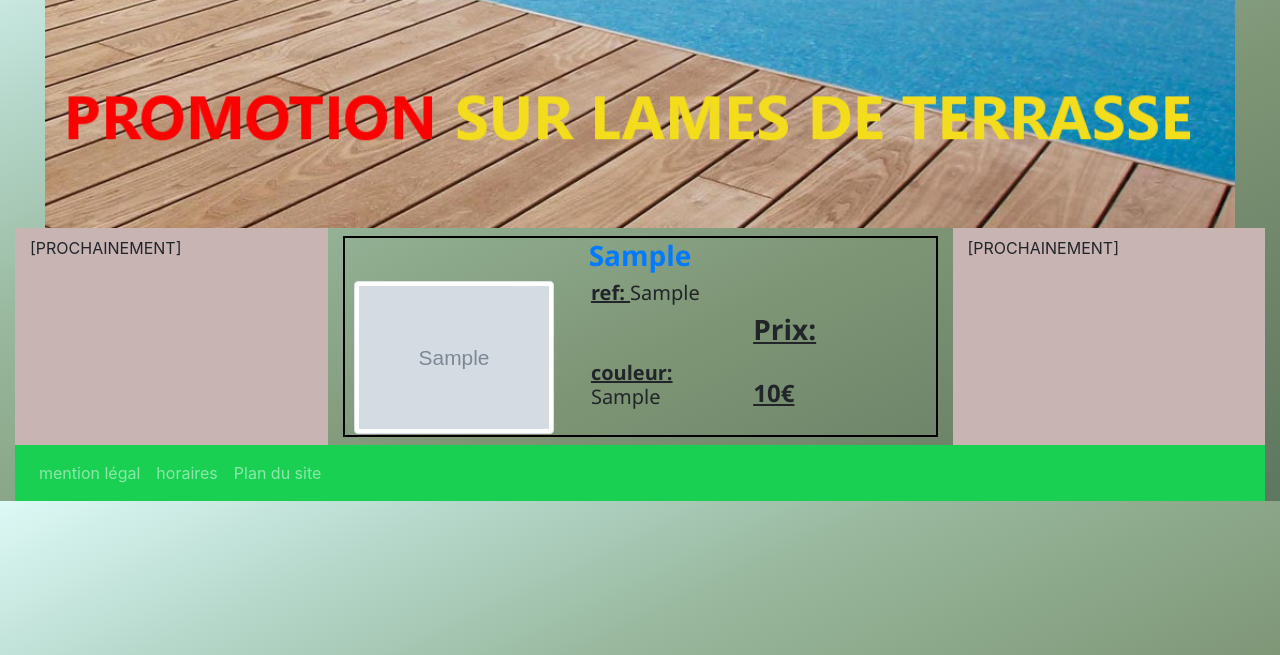
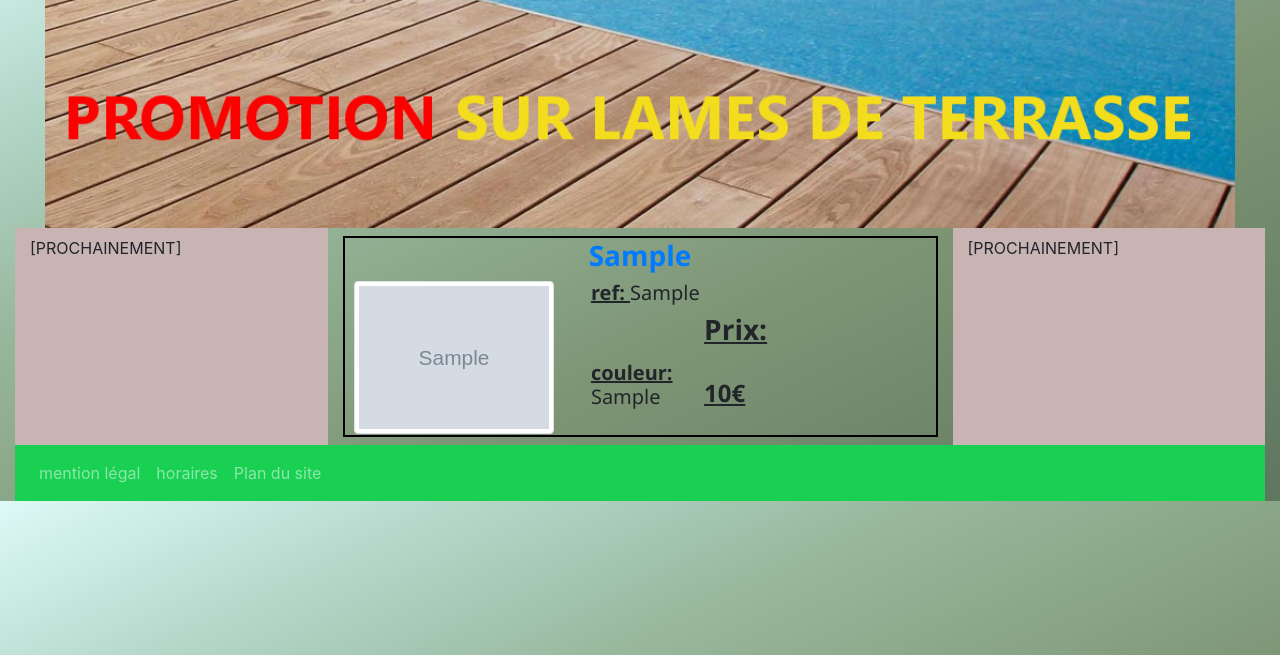
Before and after one commit to nicofoviaux/nicophp, a PHP site: page /tableaux.php in a window 1280 px wide. Shown: the part 118-773 px from the top of the page. Run offline with PHP 8.4, Linux system fonts and the light colour scheme; tables that the repository leaves empty or names only in its code hold one stand-in row (values such as "Sample post"); grey boxes marked "Sample" are stand-in pictures.

Commit message:
Update tableaux.php

```diff
--- a/jarditout/tableaux.php
+++ b/jarditout/tableaux.php
@@ -29,8 +29,8 @@ while($row=$result->fetchObject()){
     <div class="container text-center "><a href="detail.php?id=<?=$row->pro_id?>"><h3><b><?=$row->pro_libelle?></b></h3></a></div>
     <div class="container col-5 float-left pl-2"><a href="detail.php?id=<?=$row->pro_id?>"><img class='visuel img-thumbnail img-fluid rounded' src='assets/img/<?=$row->pro_id?>.<?=$row->pro_photo?>'></a></div>
     <div class="container"><h5><b><u>ref: </u></b><?=$row->pro_ref?></h5></div>
-    <div class="container col-4 float-right"><h3><b><u>Prix: </u></b></h3><br><h4><b><u><?=$row->pro_prix?>€</u></b></h4></div>
-    <div class="container col-3 pt-5"><h5><b><u>couleur: </u></b><?=$row->pro_couleur?></h5></div></td>
+    <div class="container col-xl-5 col-sm-3 float-right"><h3><b><u>Prix: </u></b></h3><br><h4><b><u><?=$row->pro_prix?>€</u></b></h4></div>
+    <div class="container col-xl-3 col-sm-2 pt-5"><h5><b><u>couleur: </u></b><?=$row->pro_couleur?></h5></div></td>
     </tr>
     <?php
     }
```
